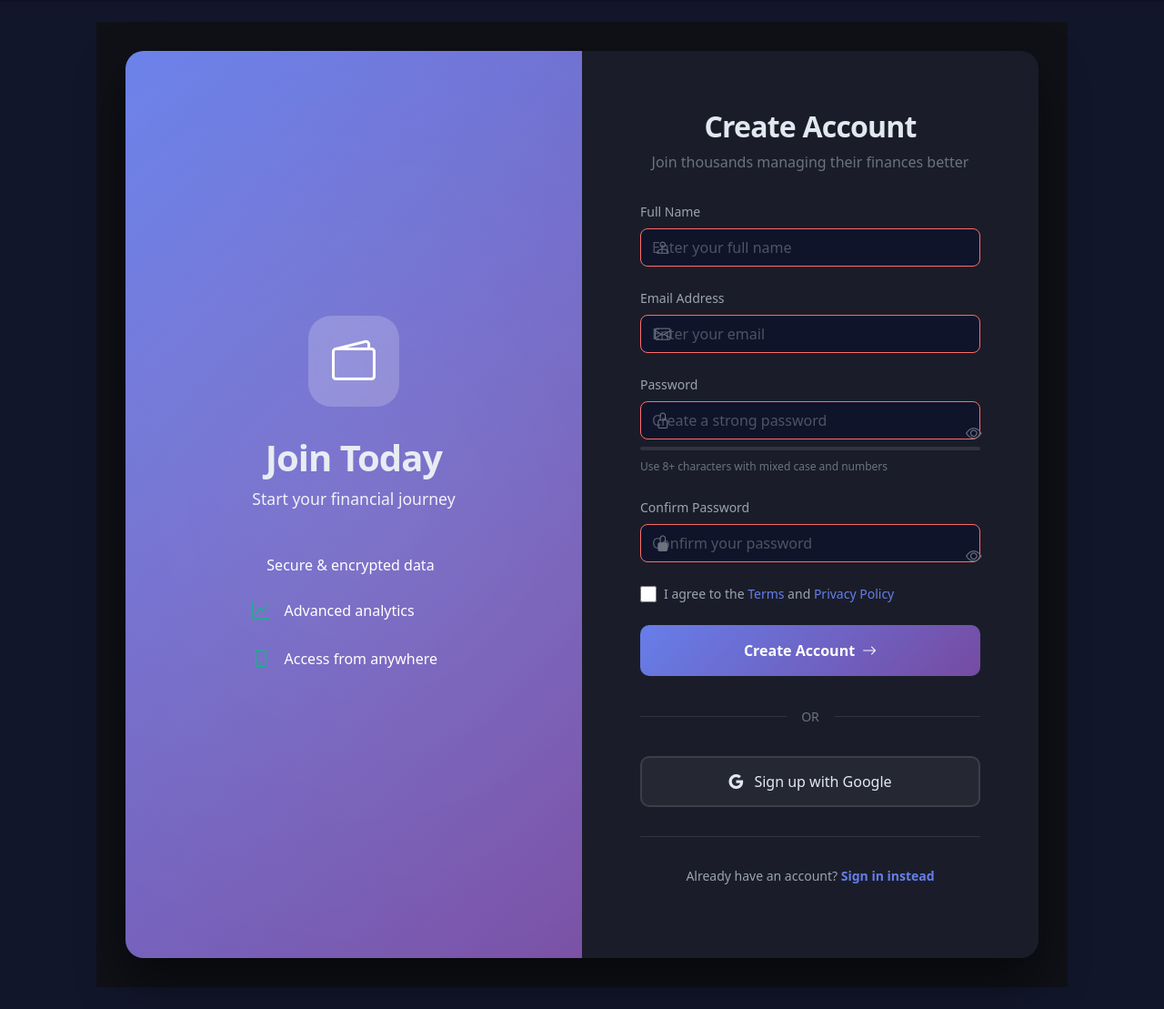
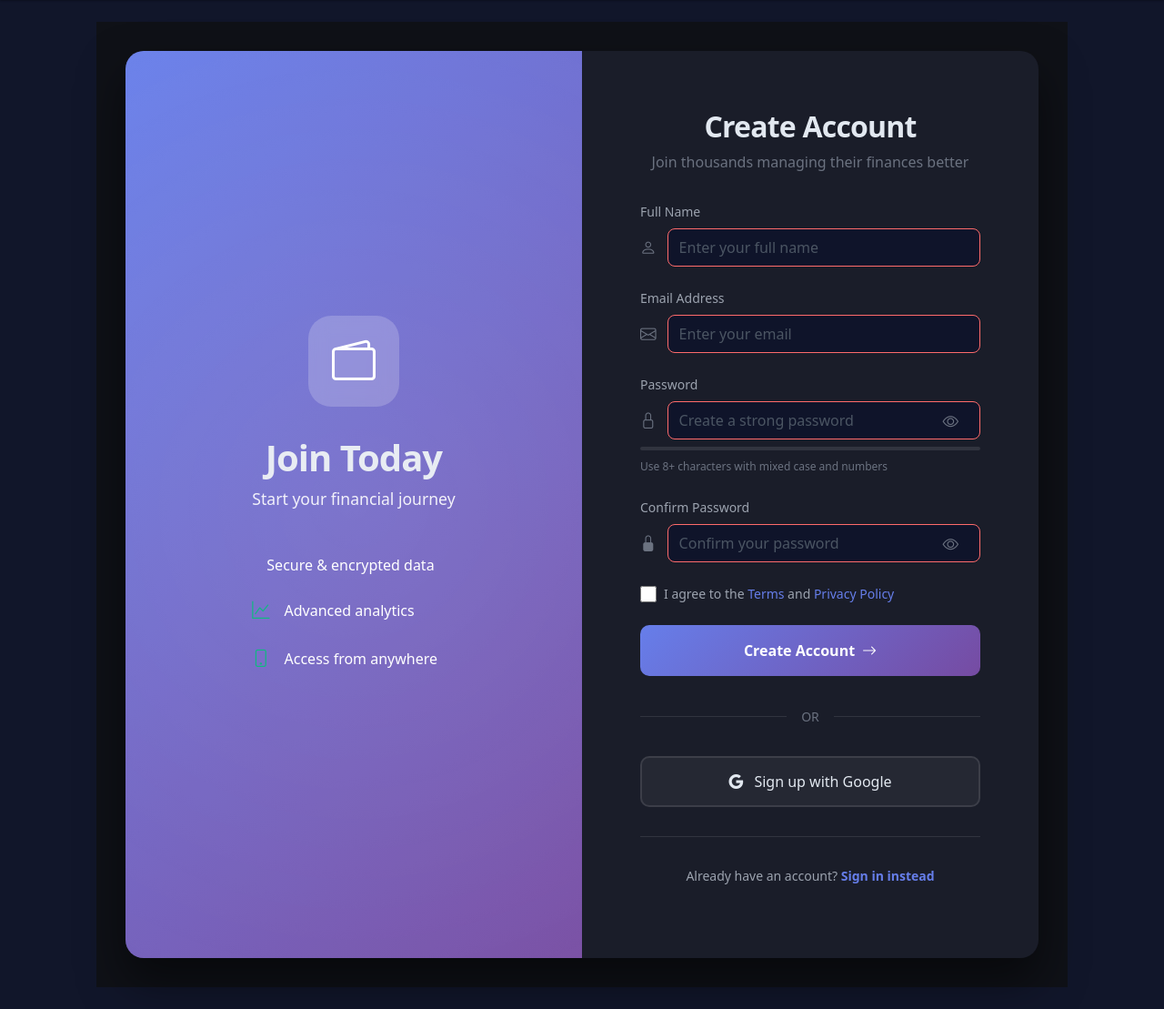
Before and after one commit to TurtleWithGlasses/expense-manager-web-app, a Python web app: template app/templates/auth/register.html in a window 1280 px wide. Shown: the part 64-1173 px from the top of the page at 91% size. Run offline with Jinja, Linux system fonts and the light colour scheme; the template is opened without the code that fills it, so the values that code supplies are empty; some libraries are stand-ins or nearby versions.

Commit message:
fix: align auth form icons outside inputs

```diff
--- a/app/templates/auth/register.html
+++ b/app/templates/auth/register.html
@@ -77,7 +77,7 @@
 
           <div class="form-group">
             <label for="password">Password</label>
-            <div class="input-wrapper">
+            <div class="input-wrapper has-toggle">
               <i class="bi bi-lock"></i>
               <input
                 id="password"
@@ -101,7 +101,7 @@
 
           <div class="form-group">
             <label for="confirm_password">Confirm Password</label>
-            <div class="input-wrapper">
+            <div class="input-wrapper has-toggle">
               <i class="bi bi-lock-fill"></i>
               <input
                 id="confirm_password"
@@ -301,27 +301,32 @@
 
 .input-wrapper {
   position: relative;
+  width: 100%;
   display: flex;
   align-items: center;
+  gap: 0.75rem;
 }
 
 .input-wrapper i {
-  position: absolute;
-  left: 1rem;
+  position: relative;
   color: #6b7280;
   font-size: 1.1rem;
-  z-index: 1;
+  flex-shrink: 0;
 }
 
 .form-control {
   width: 100%;
-  padding: 0.875rem 1rem 0.875rem 3rem;
+  padding: 0.875rem 1rem;
   background: rgba(255, 255, 255, 0.05);
   border: 2px solid rgba(255, 255, 255, 0.1);
   border-radius: 10px;
   color: #e2e8f0;
   font-size: 1rem;
   transition: all 0.3s ease;
+}
+
+.input-wrapper.has-toggle .form-control {
+  padding-right: 3rem;
 }
 
 .form-control:focus {
@@ -338,6 +343,8 @@
 .toggle-password {
   position: absolute;
   right: 1rem;
+  top: 50%;
+  transform: translateY(-50%);
   background: none;
   border: none;
   color: #6b7280;
```
Also changed, not shown: app/templates/auth/forgot_password.html (+6 -4 lines), app/templates/auth/login.html (+13 -6 lines), app/templates/auth/resend_verification.html (+6 -4 lines), app/templates/auth/reset_password.html (+6 -4 lines).
